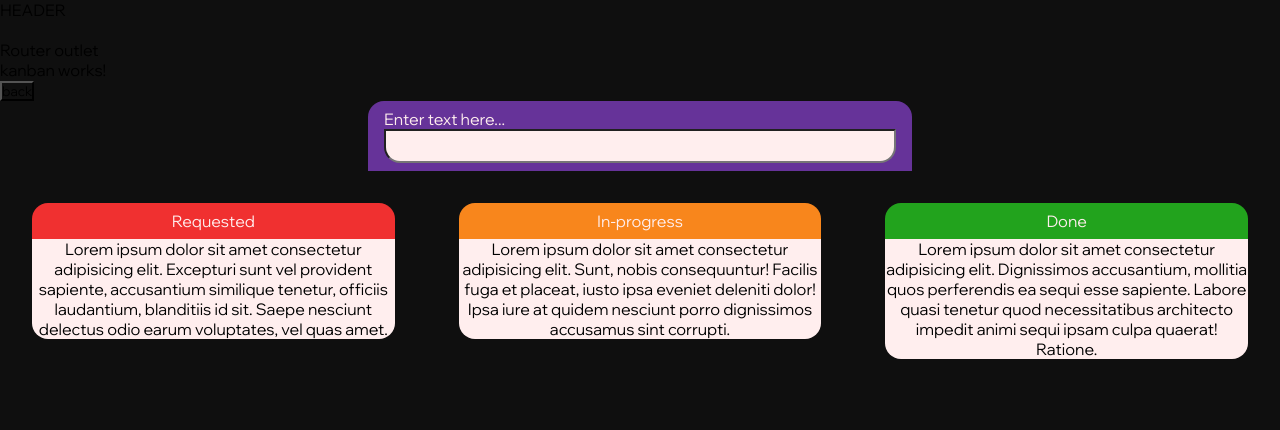
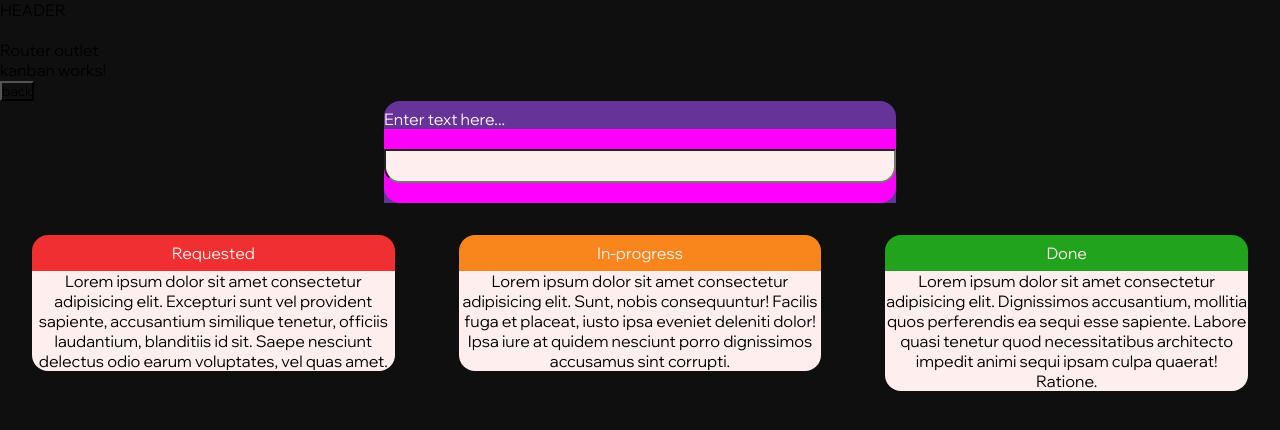
Before and after one commit to Organizacja-Przestepcza/ng-ban-kan, an Angular app: page /kanban-component in a window 1280 px wide. Shown: the top 430 px of the page. Built offline with nearby package versions, Linux system fonts and the light colour scheme.

Commit message:
style update

```diff
--- a/src/app/kanban/kanban.component.css
+++ b/src/app/kanban/kanban.component.css
@@ -32,7 +32,6 @@
 }
 input{
     font-size: x-large;
-
     width: 100%;
     border-radius:0 0 16px 16px;
     background-color: var(--white);
@@ -42,4 +41,12 @@ input{
 .input-area > .card-header{
     width: 40%;
     background-color: rebeccapurple;
+    padding-left: 0;
+    padding-right: 0;
+    padding-bottom: 0;
 }
+.input-area > .card-header > .card-body{
+    padding: 0%;
+    width: 100%;
+ background-color: magenta;
+}
--- a/src/app/kanban/kanban.component.html
+++ b/src/app/kanban/kanban.component.html
@@ -5,7 +5,7 @@
 
     <div class="input-area">
         <div class="card-header">Enter text here...
-            <input type="text" name="note" id="note">
+            <div class="card-body">&nbsp;<input type="text" name="note" id="note">&nbsp;</div>
         </div>
 </div>
 
--- a/src/app/welcome-page/welcome-page.component.css
+++ b/src/app/welcome-page/welcome-page.component.css
@@ -1,7 +1,13 @@
 .container {
+
     text-align: center;
+    margin: auto;
+    display: flex;
+    justify-content: center;
+    align-items: center;
 }
 .button {
+    height: 2.5em;
     color: white;
     font-size: xx-large;
     border-radius: 16px;
--- a/src/app/welcome-page/welcome-page.component.html
+++ b/src/app/welcome-page/welcome-page.component.html
@@ -1,4 +1,4 @@
+<p>Lorem ipsum... start being more productive with just one click!</p>
 <div class="container">
-    <p>Lorem ipsum... start being more productive with just one click!</p>
     <button class="button" routerLink="/kanban-component" >Let's goo</button>
 </div>
```
